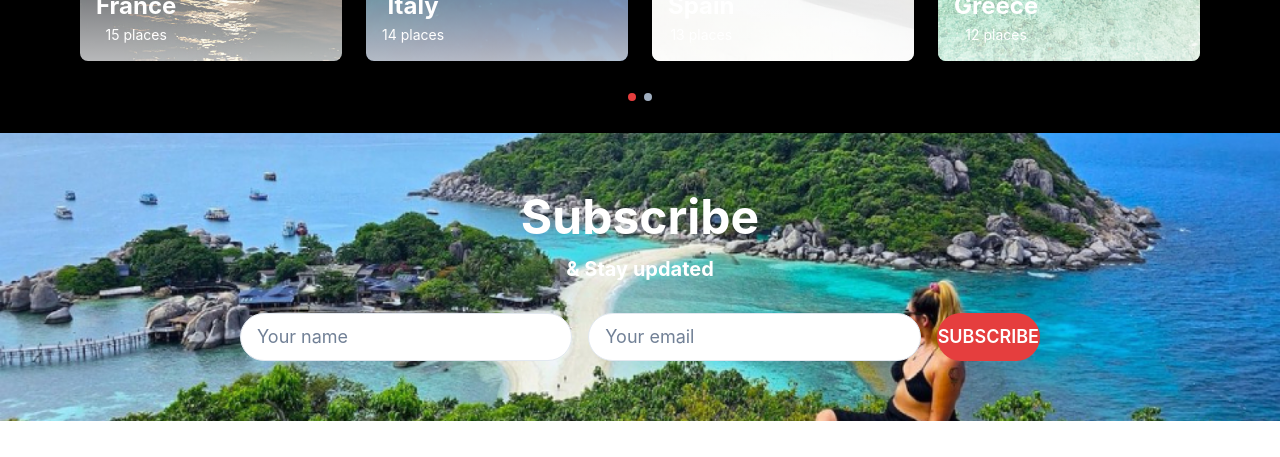
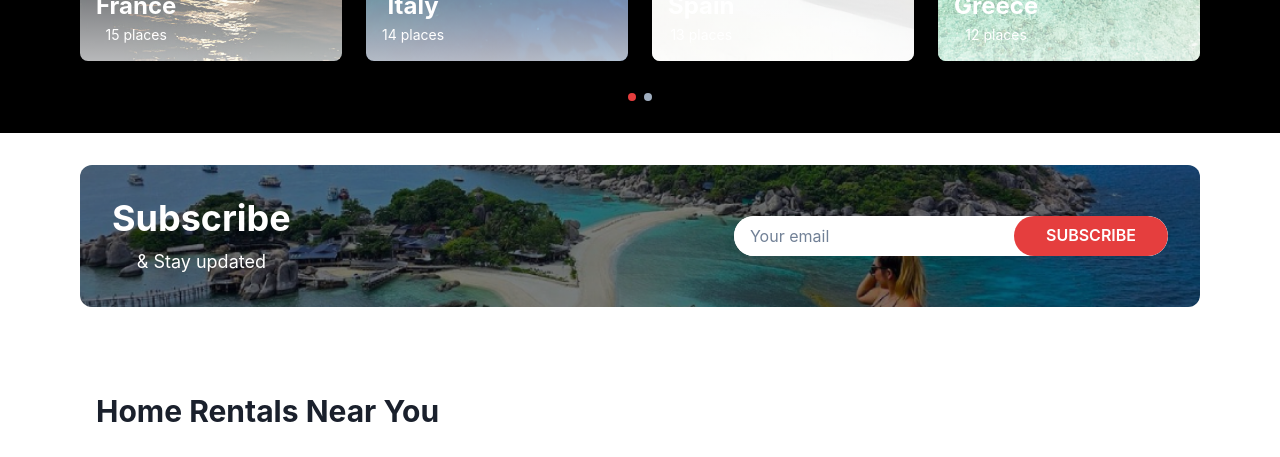
Before and after one commit to rapthar/sandypaths, a React (Create React App) app: page / in a window 1280 px wide. Shown: the part 2880-3337 px from the top of the page. Built offline with nearby package versions, Linux system fonts and the light colour scheme; grey boxes are pictures that could not be loaded.

Commit message:
Update Homesix.jsx

```diff
--- a/src/Components/Home/Homesix.jsx
+++ b/src/Components/Home/Homesix.jsx
@@ -1,38 +1,48 @@
-import { Box, Heading, Input, Button, Flex } from "@chakra-ui/react";
+import { Box, Heading, Input, Button, Flex, Text } from "@chakra-ui/react";
 
 function Homesix() {
   return (
+    <Box maxW="6xl" mx="auto" px="4" py="8">
       <Box
-      w="100%"
+        borderRadius="xl"
+        overflow="hidden"
+        position="relative"
+      >
+        <Box
           bgImage="url('/img/image-3.jpg')"
           bgSize="cover"
           bgPosition="center"
-      py="60px"
-    >
-      <Box maxW="6xl" mx="auto" px="4">
-        <Flex direction="column" align="center">
-          <Heading as="h2" size="2xl" color="white" mb="4" textAlign="center">
+          filter="brightness(50%)"
+          position="absolute"
+          top="0"
+          left="0"
+          right="0"
+          bottom="0"
+        />
+        <Flex direction={{ base: "column", md: "row" }} align="center" justify="space-between" p="8" position="relative">
+          <Box mb={{ base: "6", md: "0" }} mr={{ md: "6" }}>
+            <Heading as="h2" size="xl" color="white" mb="2">
               Subscribe
             </Heading>
-          <Heading as="h3" size="md" color="white" mb="8" textAlign="center">
+            <Text color="white" fontSize="lg">
               & Stay updated
-          </Heading>
-          <Flex w="100%" maxW="800px" gap="4">
-            <Input
-              placeholder="Your name"
+            </Text>
+          </Box>
+          <Flex
+            w={{ base: "100%", md: "auto" }}
+            maxW="500px"
             bg="white"
-              size="lg"
             borderRadius="full"
-            />
+            overflow="hidden"
+          >
             <Input
               placeholder="Your email"
-              bg="white"
-              size="lg"
-              borderRadius="full"
+              border="none"
+              _focus={{ boxShadow: "none" }}
+              flex="1"
             />
             <Button
               colorScheme="red"
-              size="lg"
               borderRadius="full"
               px="8"
             >
```
Lines whose indentation alone changed are shown as unchanged.
